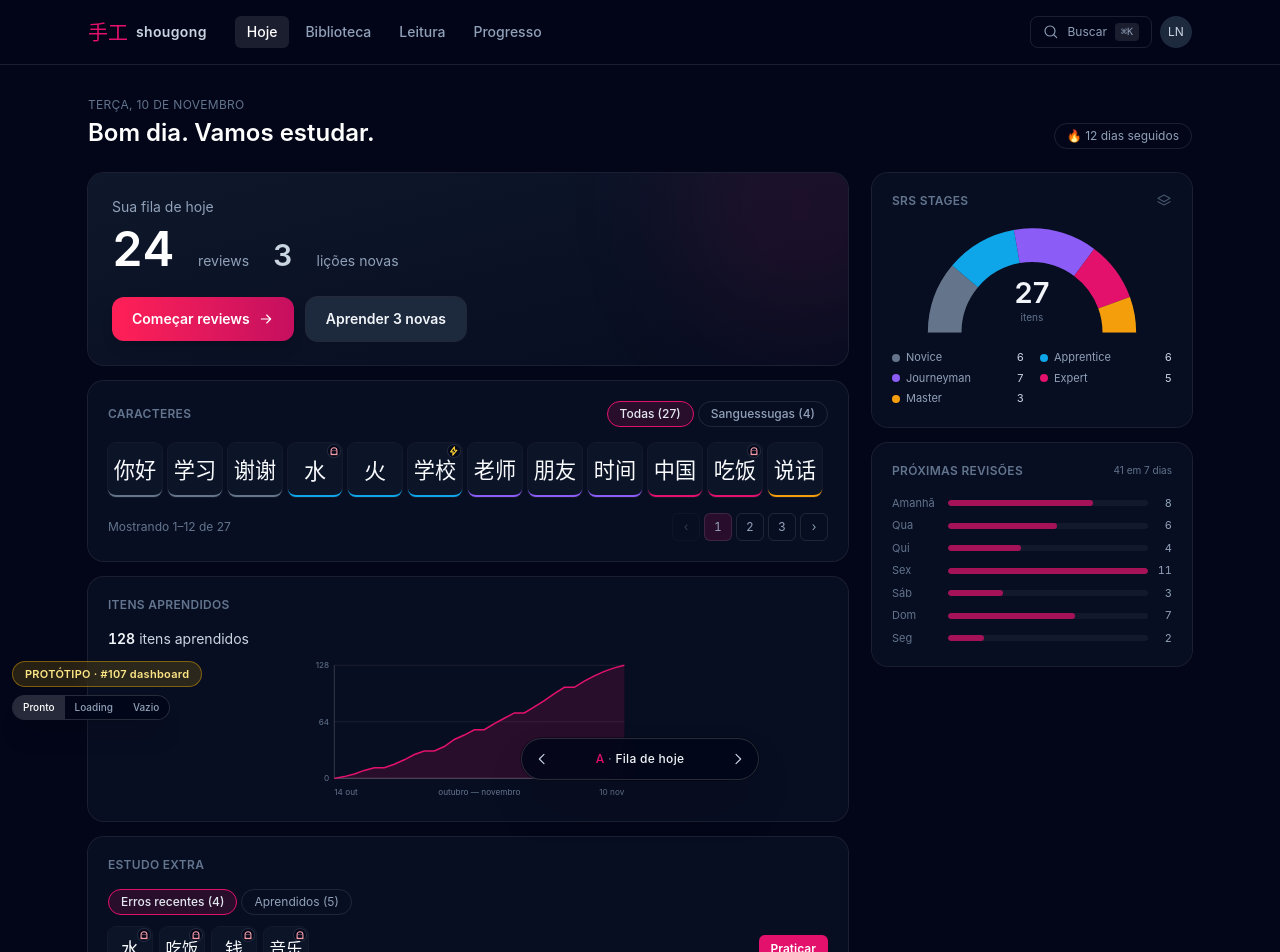
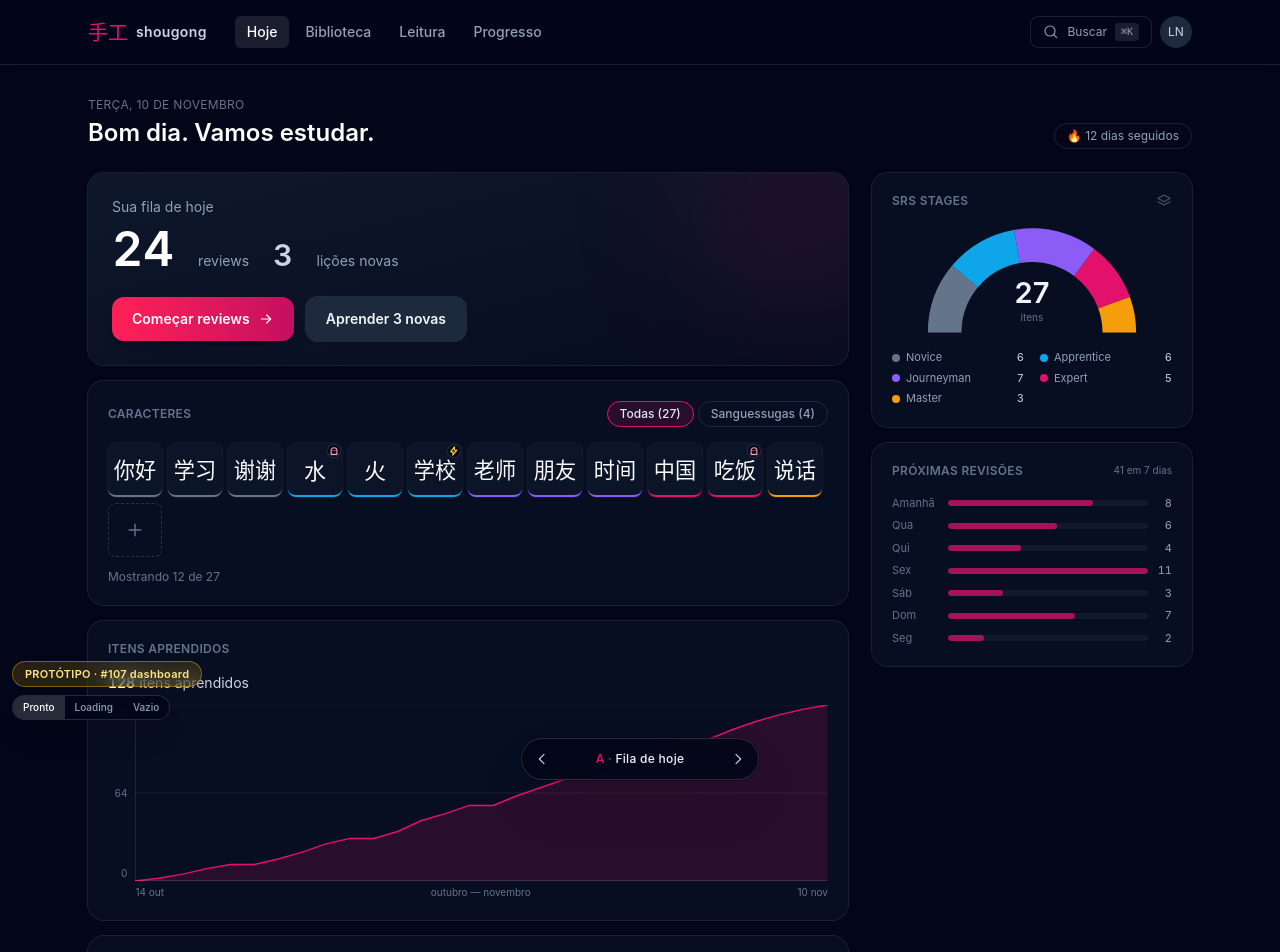
Before and after one commit to luiznaac/shougong, a React (Vite) app in the folder frontend/: page /prototype/dashboard in a window 1280 px wide. Shown: the top 952 px of the page. Built offline with nearby package versions, Linux system fonts and the light colour scheme.

Commit message:
Widen learned chart and replace paging with a load-more tile

```diff
--- a/frontend/src/prototype/dashboard/variants/QueueDashboard.tsx
+++ b/frontend/src/prototype/dashboard/variants/QueueDashboard.tsx
@@ -1,8 +1,8 @@
-// PROTOTYPE (wayfinder ticket #107) — Variant A "Fila de hoje", revision 3.
+// PROTOTYPE (wayfinder ticket #107) — Variant A "Fila de hoje", revision 4.
 // Adopted direction. Main column on the left: today's queue, the character grid,
 // the learned chart, then Extra Study. A sticky right rail carries the SRS
-// Stages half-pie and Upcoming Reviews. Hanzi-only character tiles; desktop
-// pages the grid explicitly, mobile grows it with a "Carregar mais".
+// Stages half-pie and Upcoming Reviews. Hanzi-only character tiles; the grid
+// grows with a HanziHero-style "+" tile at both widths (no paging).
 
 import { useState } from "react";
 import { GROUP_COLOR, GROUP_LABEL, GROUP_ORDER, type SrsGroup } from "../../../lib/srs.ts";
@@ -144,35 +144,40 @@ function UpcomingRows({ limit }: { limit?: number }) {
   );
 }
 
-/** Cumulative learned chart with both axes drawn (date ticks + count ticks). */
-function LearnedChart({ className = "h-36 w-full" }: { className?: string }) {
-  const W = 320;
-  const H = 140;
-  const L = 30;
-  const R = 8;
-  const T = 8;
-  const B = 22;
+/** Cumulative learned chart — full width, taller, with drawn X and Y axes. */
+function LearnedChart({ height = 176 }: { height?: number }) {
   const max = Math.max(...LEARNED_SERIES);
-  const px = (i: number) => L + (i / (LEARNED_SERIES.length - 1)) * (W - L - R);
-  const py = (v: number) => T + (1 - v / max) * (H - T - B);
-  const points = LEARNED_SERIES.map((v, i) => `${px(i)},${py(v)}`).join(" ");
-  const ticks = [0, Math.round(max / 2), max];
+  const points = LEARNED_SERIES.map(
+    (v, i) => `${(i / (LEARNED_SERIES.length - 1)) * 100},${100 - (v / max) * 100}`,
+  ).join(" ");
+  const ticks = [max, Math.round(max / 2), 0];
 
   return (
-    <svg viewBox={`0 0 ${W} ${H}`} className={`mt-2 ${className}`}>
+    <div className="mt-3 flex gap-2">
+      <div
+        className="flex flex-col justify-between text-right text-[10px] tabular-nums text-slate-500"
+        style={{ height }}
+      >
+        {ticks.map((t) => (
+          <span key={t}>{t}</span>
+        ))}
+      </div>
+      <div className="min-w-0 flex-1">
+        <svg viewBox="0 0 100 100" preserveAspectRatio="none" style={{ height }} className="w-full">
           <title>Itens aprendidos ao longo do tempo</title>
-      {ticks.map((t) => (
-        <g key={t}>
-          <line x1={L} x2={W - R} y1={py(t)} y2={py(t)} stroke="rgba(255,255,255,0.07)" />
-          <text x={L - 5} y={py(t) + 3} textAnchor="end" fontSize="8" className="fill-slate-500">
-            {t}
-          </text>
-        </g>
+          {[0, 50, 100].map((y) => (
+            <line
+              key={y}
+              x1="0"
+              x2="100"
+              y1={y}
+              y2={y}
+              stroke="rgba(255,255,255,0.07)"
+              vectorEffect="non-scaling-stroke"
+            />
           ))}
-      <line x1={L} x2={L} y1={T} y2={H - B} stroke="rgba(255,255,255,0.18)" />
-      <line x1={L} x2={W - R} y1={H - B} y2={H - B} stroke="rgba(255,255,255,0.18)" />
           <polygon
-        points={`${L},${H - B} ${points} ${W - R},${H - B}`}
+            points={`0,100 ${points} 100,100`}
             fill="var(--color-accent-500)"
             fillOpacity="0.15"
           />
@@ -183,82 +188,55 @@ function LearnedChart({ className = "h-36 w-full" }: { className?: string }) {
             strokeWidth="1.5"
             vectorEffect="non-scaling-stroke"
           />
-      <text x={L} y={H - 6} fontSize="8" className="fill-slate-500">
-        14 out
-      </text>
-      <text
-        x={(L + W - R) / 2}
-        y={H - 6}
-        textAnchor="middle"
-        fontSize="8"
-        className="fill-slate-500"
-      >
-        outubro — novembro
-      </text>
-      <text x={W - R} y={H - 6} textAnchor="end" fontSize="8" className="fill-slate-500">
-        10 nov
-      </text>
+          <line
+            x1="0"
+            x2="0"
+            y1="0"
+            y2="100"
+            stroke="rgba(255,255,255,0.18)"
+            vectorEffect="non-scaling-stroke"
+          />
+          <line
+            x1="0"
+            x2="100"
+            y1="100"
+            y2="100"
+            stroke="rgba(255,255,255,0.18)"
+            vectorEffect="non-scaling-stroke"
+          />
         </svg>
+        <div className="mt-1 flex justify-between text-[10px] text-slate-500">
+          <span>14 out</span>
+          <span className="hidden sm:inline">outubro — novembro</span>
+          <span>10 nov</span>
+        </div>
+      </div>
+    </div>
   );
 }
 
-function Pager({
-  page,
-  pages,
-  onPage,
-  from,
-  to,
-  total,
+/** HanziHero-style "+" tile: appends the next batch instead of paging. */
+function AddMoreTile({
+  onClick,
+  compact = false,
+  fluid = false,
 }: {
-  page: number;
-  pages: number;
-  onPage: (p: number) => void;
-  from: number;
-  to: number;
-  total: number;
+  onClick: () => void;
+  compact?: boolean;
+  fluid?: boolean;
 }) {
-  const btn =
-    "grid h-7 min-w-7 place-items-center rounded-md border border-white/10 px-1.5 text-xs " +
-    "tabular-nums text-slate-400 hover:border-white/25 hover:text-slate-200 disabled:opacity-30";
   return (
-    <div className="mt-4 flex flex-wrap items-center justify-between gap-3">
-      <span className="text-xs text-slate-500">
-        {total === 0 ? "Nada para mostrar" : `Mostrando ${from}–${to} de ${total}`}
-      </span>
-      <div className="flex items-center gap-1">
     <button
       type="button"
-          className={btn}
-          onClick={() => onPage(page - 1)}
-          disabled={page <= 1}
-          aria-label="Página anterior"
-        >
-          ‹
-        </button>
-        {Array.from({ length: pages }, (_, i) => i + 1).map((n) => (
-          <button
-            key={n}
-            type="button"
-            onClick={() => onPage(n)}
-            aria-current={n === page ? "page" : undefined}
-            className={`${btn} ${
-              n === page ? "border-accent-500/60 bg-accent-500/15 text-accent-300" : ""
+      onClick={onClick}
+      aria-label="Carregar mais caracteres"
+      title="Carregar mais"
+      className={`grid place-items-center rounded-lg border border-dashed border-white/15 text-slate-500 transition-colors hover:border-accent-500/60 hover:text-accent-300 ${
+        fluid ? "h-[52px] w-full min-w-0" : compact ? "h-11 w-11" : "h-[54px] w-[54px]"
       }`}
     >
-            {n}
+      <Icon name="plus" className={compact ? "h-4 w-4" : "h-5 w-5"} />
     </button>
-        ))}
-        <button
-          type="button"
-          className={btn}
-          onClick={() => onPage(page + 1)}
-          disabled={page >= pages}
-          aria-label="Próxima página"
-        >
-          ›
-        </button>
-      </div>
-    </div>
   );
 }
 
@@ -297,17 +275,13 @@ function ExtraStudyStrip({ empty }: { empty: boolean }) {
 
 function DesktopDashboard({ state }: Props) {
   const [filter, setFilter] = useState<Filter>("all");
-  const [page, setPage] = useState(1);
+  const [shown, setShown] = useState(PAGE_SIZE);
   const loading = state === "loading";
   const empty = state === "empty";
   const items = empty ? [] : DASH_ITEMS;
   const leeches = empty ? [] : DASH_LEECHES;
   const active = filter === "leeches" ? leeches : items;
-  const pages = Math.max(1, Math.ceil(active.length / PAGE_SIZE));
-  const current = Math.min(page, pages);
-  const from = active.length === 0 ? 0 : (current - 1) * PAGE_SIZE + 1;
-  const to = Math.min(current * PAGE_SIZE, active.length);
-  const visible = active.slice((current - 1) * PAGE_SIZE, current * PAGE_SIZE);
+  const visible = active.slice(0, shown);
   const counts = empty ? { lessons: 0, reviews: 0, streak: 0 } : DASH_COUNTS;
   const tally = (
     empty ? { novice: 0, apprentice: 0, journeyman: 0, expert: 0, master: 0 } : DASH_TALLY
@@ -381,7 +355,7 @@ function DesktopDashboard({ state }: Props) {
                   filter={filter}
                   onChange={(f) => {
                     setFilter(f);
-                    setPage(1);
+                    setShown(PAGE_SIZE);
                   }}
                   allCount={items.length}
                   leechCount={leeches.length}
@@ -406,15 +380,13 @@ function DesktopDashboard({ state }: Props) {
                     {visible.map((item) => (
                       <CharTile key={item.hanzi} item={item} />
                     ))}
+                    {shown < active.length ? (
+                      <AddMoreTile onClick={() => setShown((n) => n + PAGE_SIZE)} />
+                    ) : null}
                   </div>
-                  <Pager
-                    page={current}
-                    pages={pages}
-                    onPage={setPage}
-                    from={from}
-                    to={to}
-                    total={active.length}
-                  />
+                  <p className="mt-3 text-xs text-slate-500">
+                    Mostrando {visible.length} de {active.length}
+                  </p>
                 </>
               )}
             </Panel>
@@ -557,13 +529,7 @@ function MobileDashboard({ state }: Props) {
               ))}
             </div>
             {shown < active.length ? (
-              <button
-                type="button"
-                onClick={() => setShown((n) => n + MOBILE_STEP)}
-                className="mt-3 w-full rounded-lg border border-white/10 py-2 text-[11px] font-medium text-slate-300"
-              >
-                Carregar mais ({visible.length} de {active.length})
-              </button>
+              <AddMoreTile compact fluid onClick={() => setShown((n) => n + MOBILE_STEP)} />
             ) : null}
           </>
         )}
@@ -581,7 +547,7 @@ function MobileDashboard({ state }: Props) {
         ) : empty ? (
           <p className="text-[10px] text-slate-500">Nenhum item aprendido ainda.</p>
         ) : (
-          <LearnedChart className="h-28 w-full" />
+          <LearnedChart height={140} />
         )}
       </div>
 
@@ -643,7 +609,7 @@ export function QueueDashboard({ state }: Props) {
         <h2 className="mb-6 text-sm font-semibold uppercase tracking-wide text-slate-500">
           Mobile — coluna principal primeiro, rail por último
         </h2>
-        <PhoneFrame caption="Ações, caracteres (5 colunas sem sobreposição), gráfico com eixos, estudo extra com tiles, SRS Stages e próximas revisões.">
+        <PhoneFrame caption="Ações, caracteres (5 colunas sem sobreposição + tile de carregar mais), gráfico largo com eixos, estudo extra com tiles, SRS Stages e próximas revisões.">
           <MobileChrome>
             <MobileDashboard state={state} />
           </MobileChrome>
```
Lines whose indentation alone changed are shown as unchanged.
